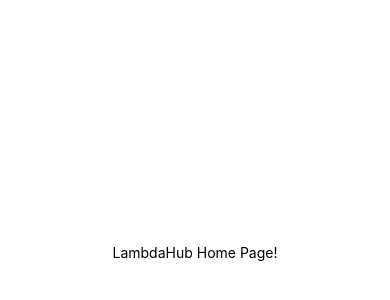
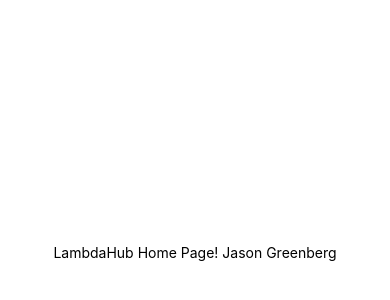
Before and after one commit to LambdaHub-RPI/LambdaHub, a React Native app in the folder lambdahub/: screen / in a window 390 px wide. Shown: the part 170-470 px from the top of the page. Built offline with nearby package versions, Linux system fonts and the light colour scheme.

Commit message:
This is adding my name to the homepage

```diff
--- a/lambdahub/App.js
+++ b/lambdahub/App.js
@@ -4,7 +4,7 @@
 export default function App() {
   return (
     <View style={styles.container}>
-      <Text>LambdaHub Home Page!</Text>
+      <Text>LambdaHub Home Page! Jason Greenberg</Text>
       <StatusBar style="auto" />
     </View>
   );
```
